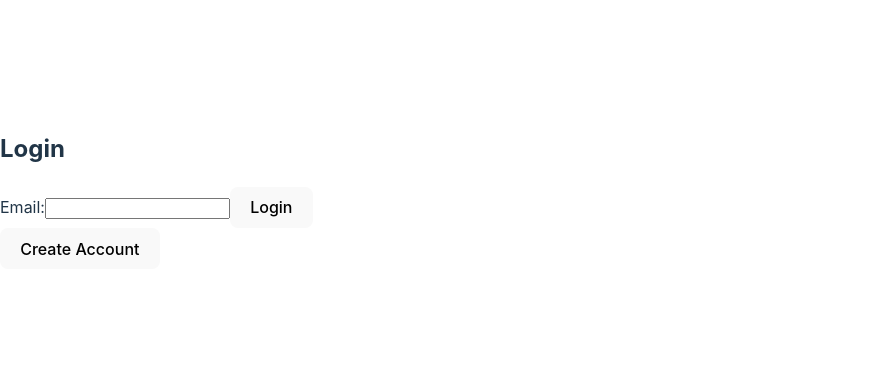
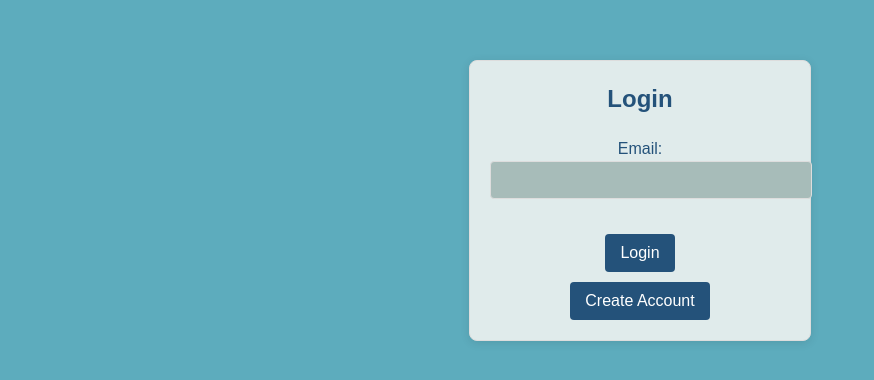
Before and after one commit to EchoFD54/Compulsory-Fall-2024, a React (Vite) app in the folder Client/Compulsory/: page / in a window 1280 px wide. Shown: the part 200-580 px from the top of the page, without its empty margins (0-874 px from the left). Built offline with nearby package versions, Linux system fonts and the light colour scheme.

Commit message:
Initial design
Added css files to set the color palette and start working on the app design

```diff
--- a/Client/Compulsory/src/App.tsx
+++ b/Client/Compulsory/src/App.tsx
@@ -8,7 +8,8 @@ import ManageProducts from './components/ManageProducts';
 import ProductList from './components/ShopSite';
 import Cart from './components/Cart';
 import Checkout from './components/Checkout';
-import AdminOrderManagement from './components/ORderManagement';
+import AdminOrderManagement from './components/OrderManagement';
+
 
 
 const App: React.FC = () => {
--- a/Client/Compulsory/src/components/DashBoard.tsx
+++ b/Client/Compulsory/src/components/DashBoard.tsx
@@ -3,6 +3,7 @@ import { useAtom } from 'jotai';
 import { customerAtom } from '../atoms/state';
 import { Link } from 'react-router-dom';
 import { Order } from '../atoms/orderAtom';
+import '../styles/Dashboard.css'
 
 const Dashboard: React.FC = () => {
   const [customer] = useAtom(customerAtom);
@@ -42,44 +43,32 @@ const Dashboard: React.FC = () => {
   }
 
   return (
-    <div>
-      <div>
+    <div className="dashboard-wrapper">
+    <div className="dashboard-container">
+      <div className="dashboard-header">
         <h2>Welcome, {customer.name}</h2>
         <p>Email: {customer.email}</p>
         <p>Address: {customer.address}</p>
         <p>Phone: {customer.phone}</p>
       </div>
-
-      <div>
+        <div className="dashboard-buttons">
+        <Link to="/shopsite">
+            <button>Buy Products</button>
+          </Link>
           <Link to="/manage-products">
             <button>Create / Manage Products</button>
           </Link>
-      </div>
 
-      <div>
-        <Link to="/shopsite">
-          <button>Buy Products</button>
-        </Link>
-      </div>
-
-      <div>
           <Link to="/manage-orders">
             <button>Manage Orders</button>
           </Link>
         </div>
-
-      <div>
-        <Link to="/paper">
-          <button>Manage Customers</button>
-        </Link>
     </div>
-
-      <div>
+    <div className="orders-list">
           <h2>Your Orders</h2>
           {orders.length === 0 ? (
             <p>No orders found.</p>
           ) : (
-          <div>
             <ul>
               {orders.map((order) => (
                 <li key={order.id}>
@@ -88,29 +77,21 @@ const Dashboard: React.FC = () => {
                   </div>
                   <p>Date: {new Date(order.orderDate).toLocaleDateString()}</p>
                   <p>Status: {order.status || 'Unknown'}</p>
-      <p>Total: ${order.totalAmount.toFixed(2) || '0.00'}</p>
+                  <p>Total: ${order.totalAmount.toFixed(2)}</p>
                   <p>Delivery Date: {new Date(order.deliveryDate).toLocaleDateString()}</p>
                   <h4>Order Entries:</h4>
                   <ul>
-        {order.orderEntries && order.orderEntries.length > 0 ? (
-          order.orderEntries.map((entry) => (
+                    {order.orderEntries?.map((entry) => (
                       <li key={entry.id}>
-              {entry.quantity}x {entry.productName || 'Unknown Product'} each at ${entry.productPrice.toFixed(2) || '0.00'}
+                        {entry.quantity}x {entry.productName || 'Unknown Product'} each at ${entry.productPrice.toFixed(2)}
                       </li>
-          ))
-        ) : (
-          <li>No order entries available</li>
-        )}
+                    ))}
                   </ul>
                 </li>
               ))}
             </ul>
-
-
-          </div>
           )}
         </div>
-
     </div>
   );
 };
--- a/Client/Compulsory/src/components/Login.tsx
+++ b/Client/Compulsory/src/components/Login.tsx
@@ -2,6 +2,7 @@ import React, { useState } from 'react';
 import { useAtom } from 'jotai';
 import { Link, useNavigate } from 'react-router-dom';
 import { customerAtom } from '../atoms/state';
+import '../styles/InitialScreen.css'
 
 const Login: React.FC = () => {
   const [email, setEmail] = useState<string>('');
@@ -15,7 +16,7 @@ const Login: React.FC = () => {
       if (response.ok) {
         const data = await response.json();
         setCustomer(data);
-        navigate('/dashboard');  // Redirect after successful login
+        navigate('/dashboard');
       } else {
         alert('Customer not found');
       }
@@ -25,6 +26,8 @@ const Login: React.FC = () => {
   };
 
   return (
+
+    <div className="login-signup-container">
     <form onSubmit={handleSubmit}>
       <h2>Login</h2>
       <label>
@@ -42,6 +45,7 @@ const Login: React.FC = () => {
         </Link>
       </div>
     </form>
+    </div>
   );
 };
 
--- a/Client/Compulsory/src/components/ShopSite.tsx
+++ b/Client/Compulsory/src/components/ShopSite.tsx
@@ -4,6 +4,7 @@ import { cartAtom } from '../atoms/cartAtom.ts';
 import { customerAtom } from '../atoms/state.ts';
 import { Paper } from '../types/paper';
 import Cart from './Cart.tsx';
+
 
 const ProductList: React.FC = () => {
   const [papers, setPapers] = useState<Paper[]>([]);
@@ -65,7 +66,8 @@ const ProductList: React.FC = () => {
   };
 
   return (
-    <div>
+    <div className="product-list-wrapper">
+    <div className="product-list-container">
       <h2>Available Papers</h2>
 
       <input
@@ -104,6 +106,7 @@ const ProductList: React.FC = () => {
         <Cart />
       </div>
     </div>
+    </div>
   );
 };
 
--- a/Client/Compulsory/src/components/SignUP.tsx
+++ b/Client/Compulsory/src/components/SignUP.tsx
@@ -1,4 +1,7 @@
 import React, { useState } from 'react';
+import '../styles/InitialScreen.css'
+
+
 
 interface SignUpData {
   name: string;
@@ -41,6 +44,7 @@ const SignUp: React.FC = () => {
   };
 
   return (
+    <div className="login-signup-container">
     <form onSubmit={handleSubmit}>
       <h2>Create an Account</h2>
       <label>
@@ -61,6 +65,7 @@ const SignUp: React.FC = () => {
       </label>
       <button type="submit">Sign Up</button>
     </form>
+    </div>
   );
 };
 
--- /dev/null
+++ b/Client/Compulsory/src/styles/Dashboard.css
@@ -0,0 +1,93 @@
+.dashboard-wrapper{
+    display: grid;
+    grid-template-columns: 1fr 1fr;
+    gap: 70px;
+    background-color: #e0ebeb;
+    padding: 20px;
+    color: #24527a;
+    font-family: 'Arial', sans-serif;
+    max-width: 900px;
+    height: 600px;
+    width: 100%;
+    margin: 20px auto;
+    border-radius: 8px;
+    box-shadow: 0 4px 12px rgba(0, 0, 0, 0.1);
+}
+
+.dashboard-container {
+    display: grid;
+    grid-template-rows: 1fr 1fr;
+    gap: 40px;
+    background-color: #ffffff;
+    padding: 20px;
+    color: #24527a;
+    font-family: 'Arial', sans-serif;
+    max-width: 900px;
+    width: 100%;
+    margin: 20px auto;
+    border-radius: 8px;
+    box-shadow: 0 4px 12px rgba(0, 0, 0, 0.1);
+}
+
+
+.dashboard-header {
+    background-color: #f4f4f4;
+    padding: 15px;
+    border-radius: 8px;
+    text-align: center;
+    margin-bottom: 20px;
+    color: #24527a;
+}
+
+
+.dashboard-buttons {
+    justify-content: center;
+    align-items: center;
+    display: flex;
+    flex-direction: column;
+    gap: 10px;
+}
+
+.dashboard-buttons button {
+    background-color: #24527a;
+    color: white;
+    border: none;
+    border-radius: 4px;
+    padding: 10px;
+    font-size: 16px;
+    cursor: pointer;
+    transition: background-color 0.3s;
+}
+
+.dashboard-buttons button:hover {
+    background-color: #45a049;
+}
+
+
+.orders-list {
+    background-color: #ffffff;
+    border: 1px solid #ddd;
+    border-radius: 8px;
+    padding: 15px;
+    box-shadow: 0 2px 10px rgba(0, 0, 0, 0.1);
+    max-height: 550px;
+    overflow-y: auto;
+}
+
+
+.orders-list ul {
+    list-style: none;
+    padding: 0;
+}
+
+.orders-list li {
+    margin-bottom: 15px;
+    padding: 10px;
+    background-color: #f4f4f4;
+    border-radius: 4px;
+    border: 1px solid #ddd;
+}
+
+.orders-list li:last-child {
+    margin-bottom: 0;
+}
--- /dev/null
+++ b/Client/Compulsory/src/styles/InitialScreen.css
@@ -0,0 +1,75 @@
+/* Apply styles only within this container */
+
+body {
+    display: flex;
+    justify-content: center;
+    align-items: center;
+    min-height: 100vh;
+    background-color: #5dacbd;
+    margin: 0;
+}
+
+.login-signup-container {
+    box-sizing: border-box;
+    margin: 0;
+    padding: 0;
+    font-family: 'Arial', sans-serif;
+    background-color: #5dacbd;
+    color: #24527a;
+    display: flex;
+    justify-content: center;
+    align-items: center;
+    height: 100vh;
+}
+
+.login-signup-container form {
+    background-color: #e0ebeb;
+    border: 1px solid #ddd;
+    border-radius: 8px;
+    box-shadow: 0 2px 10px rgba(0, 0, 0, 0.1);
+    padding: 20px;
+    width: 300px;
+    text-align: center;
+}
+
+.login-signup-container h2 {
+    font-size: 24px;
+    margin-bottom: 20px;
+    color: #24527a;
+}
+
+.login-signup-container label {
+    display: block;
+    margin-bottom: 10px;
+    font-size: 16px;
+}
+
+.login-signup-container input {
+    width: 100%;
+    padding: 10px;
+    margin-bottom: 15px;
+    border: 1px solid #ddd;
+    background-color: #a7bcb9;
+    border-radius: 4px;
+    font-size: 14px;
+}
+
+.login-signup-container button {
+    background-color: #24527a;
+    color: white;
+    border: none;
+    border-radius: 4px;
+    padding: 10px 15px;
+    cursor: pointer;
+    font-size: 16px;
+    margin-top: 10px;
+}
+
+.login-signup-container button:hover {
+    background-color: #45a049;
+}
+
+.login-signup-container a {
+    text-decoration: none;
+    color: #4a4a4a;
+}
```
Lines whose indentation alone changed are shown as unchanged.
